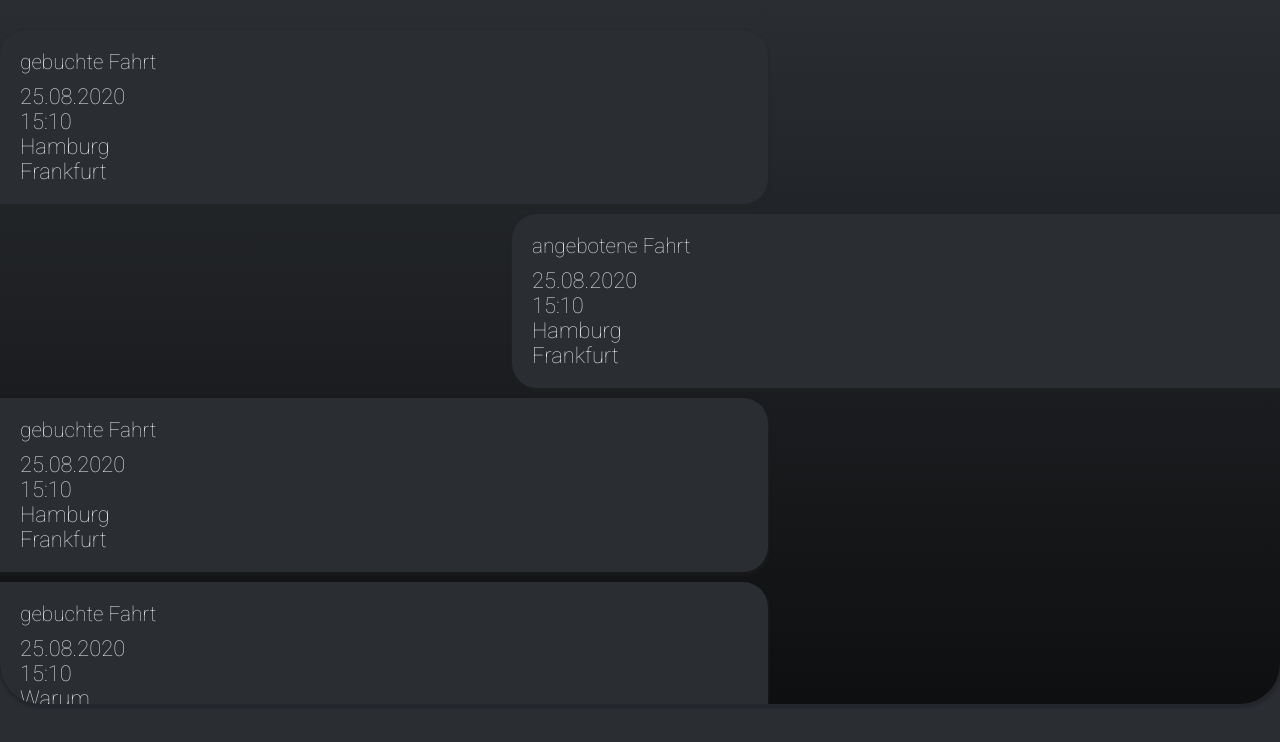
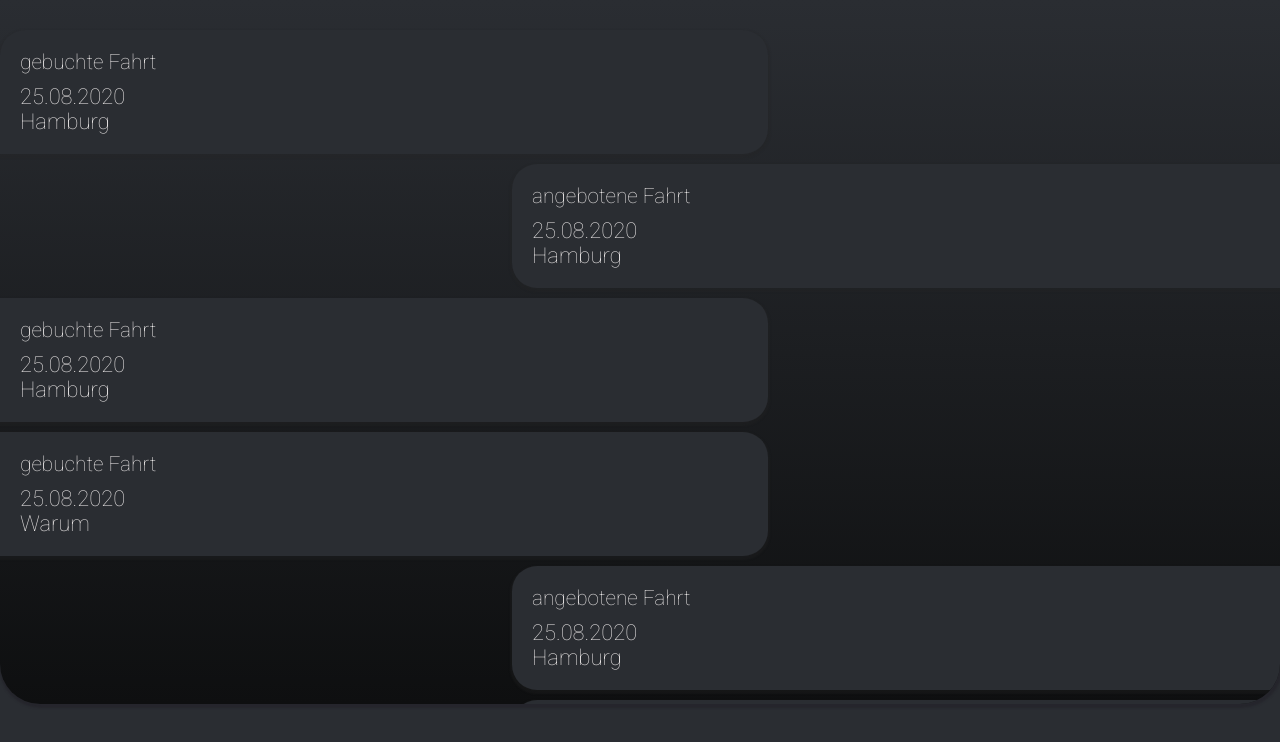
Before and after one commit to ivergentz/capstone-project, a React (Create React App) app: page / in a window 1280 px wide. Shown: the top 742 px of the page. Built offline with nearby package versions, Linux system fonts and the light colour scheme.

Commit message:
ToggleLogicadded to ride entries

```diff
--- a/src/dashboardPage/ListItem.js
+++ b/src/dashboardPage/ListItem.js
@@ -8,9 +8,10 @@ export default function ListItem({kind, date, time, from, to}) {
       <KindOfRide>{kind}</KindOfRide>
         <RideEntry kind={kind}>
           <div>{date}</div>
-          <div>{time}</div>
+          {isToggled && <div>{time}</div>}
           <div>{from}</div>
-          <div>{to}</div>
+          {isToggled && <div>{to}</div>}
+          {isToggled && <div>mor ride details</div>}
         </RideEntry>
     </List>
   )
```
Also changed, not shown: 2 other files (tests, documents, lock files or other folders).
